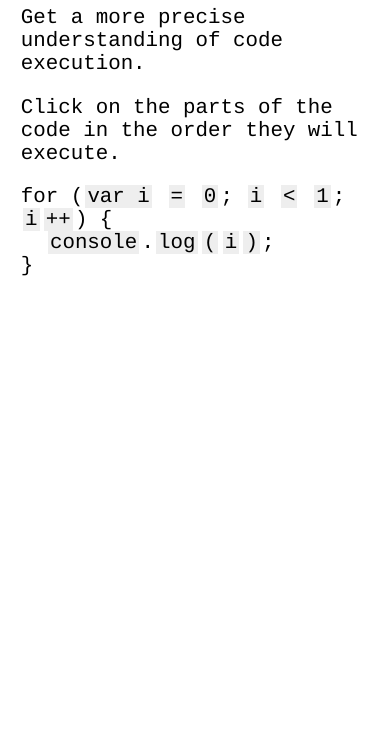
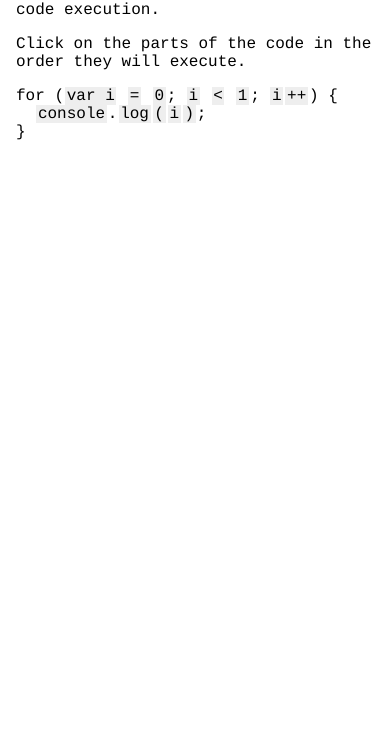
Before and after one commit to maryrosecook/step, a plain HTML site: page index.html in a window 390 px wide. Shown: the part 97-844 px from the top of the page. Drawn offline with nearby package versions, Linux system fonts and the light colour scheme.

Commit message:
Better on phones

```diff
--- a/index.css
+++ b/index.css
@@ -1,6 +1,6 @@
 body {
   font-family: courier;
-  font-size: 1.3em;
+  font-size: 1.0em;
   padding: 0 1em;
   max-width: 800px;
   margin-left: auto;
@@ -17,7 +17,7 @@ h1 {
 
 .ins {
   padding: 0 0.1em;
-  margin: 0 0.1em;
+  margin: 0 0.07em;
   background-color: #eee;
 }
 
```
